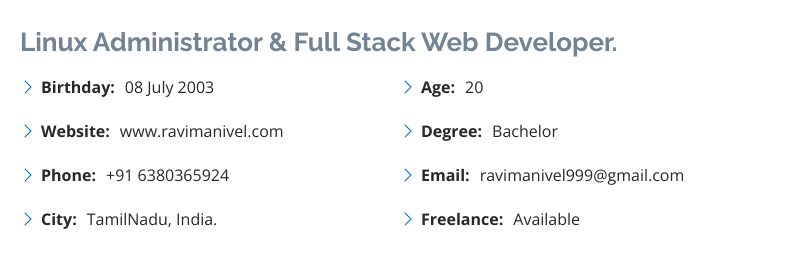
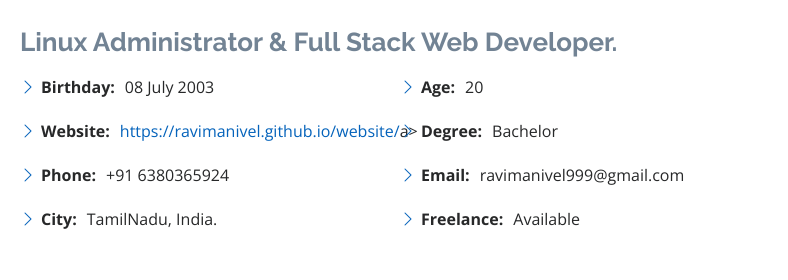
Before and after one commit to ravimanivel/website, a plain HTML site: page index.html in a window 1280 px wide. Shown: the part 1013-1293 px from the top of the page, 492-1280 px from the left. Drawn offline with nearby package versions, Linux system fonts and the light colour scheme.

Commit message:
Update index.html

```diff
--- a/index.html
+++ b/index.html
@@ -92,7 +92,7 @@
               <div class="col-lg-6">
                 <ul>
                   <li><i class="bi bi-chevron-right"></i> <strong>Birthday:</strong> <span>08 July 2003</span></li>
-                  <li><i class="bi bi-chevron-right"></i> <strong>Website:</strong> <span>www.ravimanivel.com</span></li>
+                  <li><i class="bi bi-chevron-right"></i> <strong>Website:</strong> <a href="https://ravimanivel.github.io/website/"> <span>https://ravimanivel.github.io/website/</span></a>a></li>
                   <li><i class="bi bi-chevron-right"></i> <strong>Phone:</strong> <span>+91 6380365924</span></li>
                   <li><i class="bi bi-chevron-right"></i> <strong>City:</strong> <span>TamilNadu, India.</span></li>
                 </ul>
```
